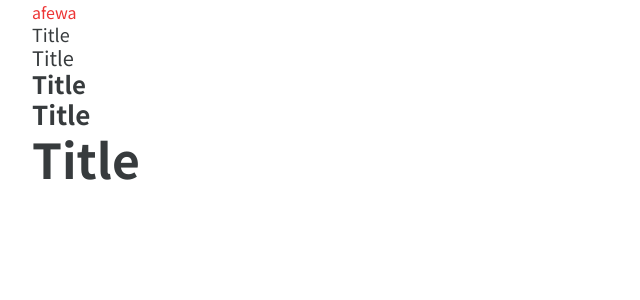
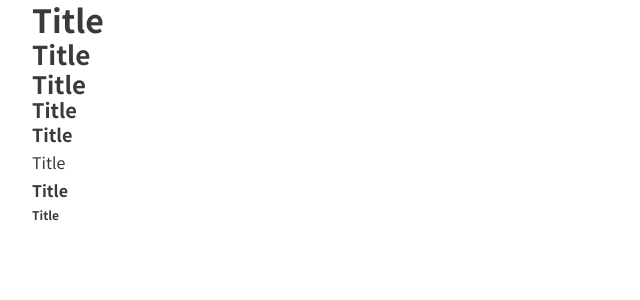
Before and after one commit to guraogr/knocklearn_teachers, a Next.js app: page / in a window 1280 px wide. Shown: the top 300 px of the page, without its empty margins (0-640 px from the left). Built offline with nearby package versions, Linux system fonts and the light colour scheme.

Commit message:
add: テキストスタイルの定義完了

```diff
--- a/src/pages/_app.tsx
+++ b/src/pages/_app.tsx
@@ -1,4 +1,5 @@
 import '@fontsource/noto-sans-jp/400.css';
+import '@fontsource/noto-sans-jp/500.css';
 import '@fontsource/noto-sans-jp/700.css';
 import { ChakraProvider } from '@chakra-ui/react';
 import type { AppProps } from 'next/app';
--- a/src/pages/index.tsx
+++ b/src/pages/index.tsx
@@ -12,12 +12,14 @@ const Home: NextPage = () => {
         <link rel="icon" href="/favicon.ico" />
       </Head>
 
-      <Text color={'caution'}>afewa</Text>
-      <Heading size={'sm'}>Title</Heading>
-      <Heading size={'md'}>Title</Heading>
-      <Heading size={'lg'}>Title</Heading>
-      <Heading size={'xl'}>Title</Heading>
-      <Heading size={'2xl'}>Title</Heading>
+      <Heading size={'title1'}>Title</Heading>
+      <Heading size={'title2'}>Title</Heading>
+      <Heading size={'title3'}>Title</Heading>
+      <Heading size={'headline'}>Title</Heading>
+      <Heading size={'subHeadline'}>Title</Heading>
+      <Text textStyle={'body1Light'}>Title</Text>
+      <Text textStyle={'body1Bold'}>Title</Text>
+      <Text textStyle={'caption1'}>Title</Text>
     </div>
   );
 };
--- /dev/null
+++ b/src/theme/textStyles.ts
@@ -0,0 +1,42 @@
+export const textStyles = {
+  title1: {
+    fontSize: ['1.75rem', '2rem'],
+    fontWeight: 'bold',
+    lineHeight: '120%',
+  },
+  title2: {
+    fontSize: ['1.375rem', '1.625rem'],
+    fontWeight: 'bold',
+    lineHeight: '120%',
+  },
+  title3: {
+    fontSize: ['1.25rem', '1.5rem'],
+    fontWeight: 'bold',
+    lineHeight: '120%',
+  },
+  headline: {
+    fontSize: ['1.0625rem', '1.25rem'],
+    fontWeight: 'medium',
+    lineHeight: '120%',
+  },
+  subHeadline: {
+    fontSize: ['0.9375rem', '1.125rem'],
+    fontWeight: 'normal',
+    lineHeight: '140%',
+  },
+  body1Light: {
+    fontSize: ['1.0625rem', '1rem'],
+    fontWeight: 'normal',
+    lineHeight: '175%',
+  },
+  body1Bold: {
+    fontSize: ['1.0625rem', '1rem'],
+    fontWeight: 'bold',
+    lineHeight: '175%',
+  },
+  caption1: {
+    fontSize: '0.75rem',
+    fontWeight: 'bold',
+    lineHeight: ['150%', '175%'],
+  },
+};
--- a/src/theme/theme.ts
+++ b/src/theme/theme.ts
@@ -1,43 +1,32 @@
 import { extendTheme } from '@chakra-ui/react';
 import { colors } from './colors';
+import { textStyles } from './textStyles';
 
 export const theme = extendTheme({
   colors,
+  textStyles,
   fonts: {
     heading: `'Noto Sans JP', sans-serif`,
     body: `'Noto Sans JP', sans-serif`,
-  },
-  textStyles: {
-    h1: {
-      fontSize: ['28px', '32px'],
-      fontWeight: 'bold',
-      lineHeight: '120%',
-    },
   },
   components: {
     Heading: {
       baseStyle: {},
       sizes: {
-        sm: {
-          fontSize: '1.125rem',
-          fontWeight: 'normal',
+        title1: {
+          textStyle: 'title1',
         },
-        md: {
-          fontSize: '1.25rem',
-          fontWeight: 'normal',
+        title2: {
+          textStyle: 'title2',
         },
-        lg: {
-          fontSize: '1.5rem',
-          fontWeight: 'bold',
+        title3: {
+          textStyle: 'title3',
         },
-        xl: {
-          fontSize: '1.625rem',
-          fontWeight: 'bold',
-          lineHeight: '120%',
+        headline: {
+          textStyle: 'headline',
         },
-        '2xl': {
-          fontSize: ['1.75rem', '2rem'],
-          lineHeight: '120%',
+        subHeadline: {
+          textStyle: 'subHeadline',
         },
       },
     },
```
